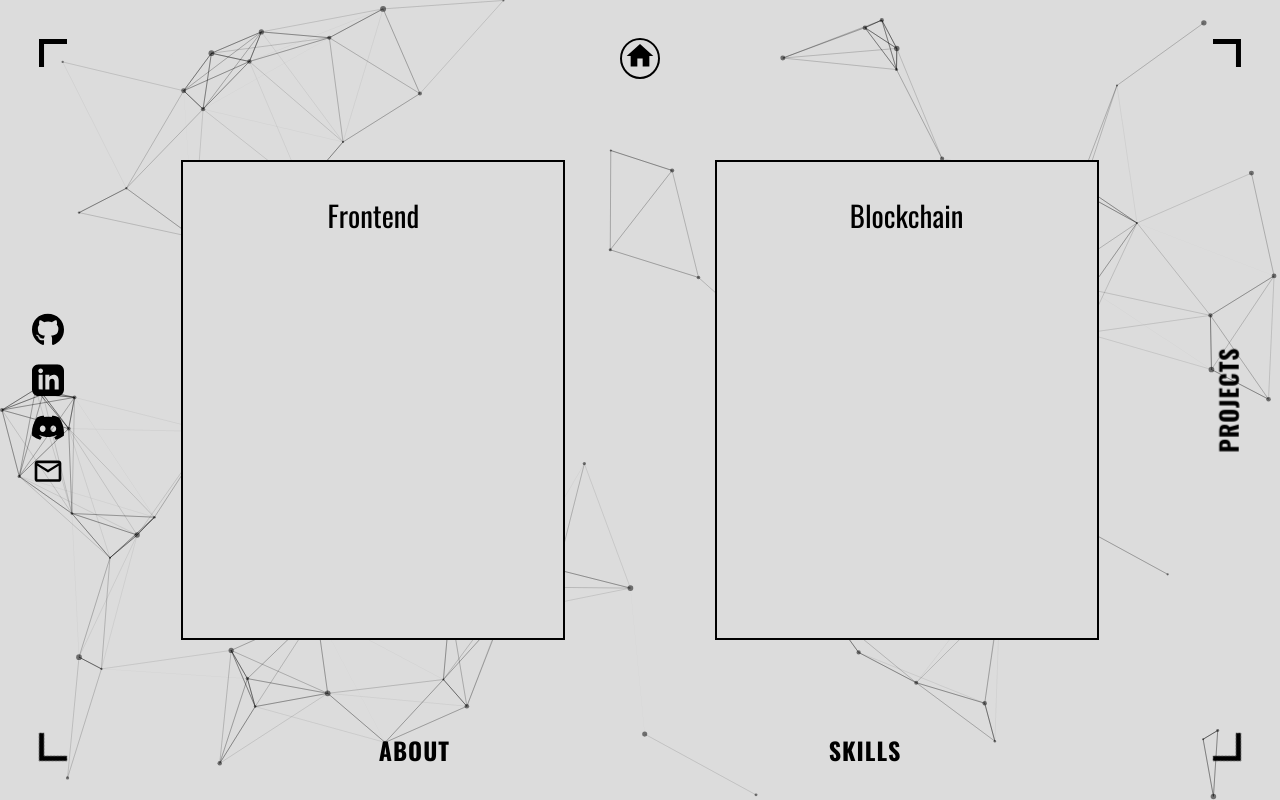
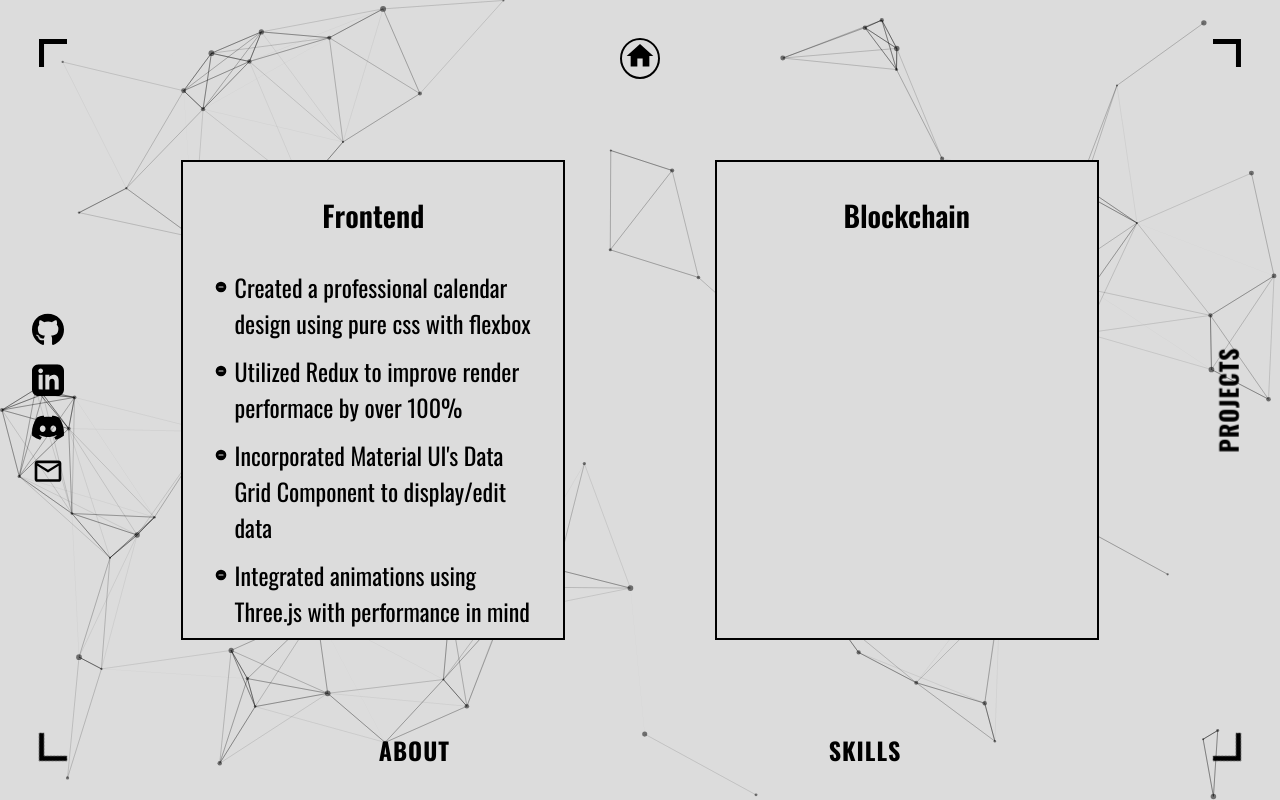
Before and after one commit to jeffreyhu16/portfolio-website, a React (Create React App) app: page /skills in a window 1280 px wide. Built offline with nearby package versions, Linux system fonts and the light colour scheme.

Commit message:
add frontend skill description

```diff
--- a/src/components/SkillsPage.jsx
+++ b/src/components/SkillsPage.jsx
@@ -2,6 +2,7 @@ import React from 'react';
 import styled from 'styled-components';
 import LinkParticle from './subComponents/LinkParticle';
 import SocialIcons from './subComponents/SocialIcons';
+import { BulletPoint } from './subComponents/Svgs';
 
 const Box = styled.div`
     background-color: ${props => props.theme.body};
@@ -17,13 +18,16 @@ const Main = styled.div`
     }
 `
 
-const Title = styled.div`
-
+const Description = styled.div`
+    color: ${props => props.theme.color};
 `
 
-const Description = styled.div`
-    color: ${props => props.theme.color};
-
+const Bullet = styled.div`
+    ${Main}:hover &{
+        &{
+            fill: #dcdcdc
+        }
+    }
 `
 
 export default function SkillsPage(props) {
@@ -32,14 +36,37 @@ export default function SkillsPage(props) {
 
     return (
         <Box className='skills-container'>
-            <Main className='skills-content flex'>
-                <Title className='skills-content-title'>Frontend</Title>
+            <Main className='skills-content'>
+                <h3 className='skills-content-title'>Frontend</h3>
                 <Description className='skills-content-desc'>
-
+                    <div className="skills-point-container">
+                        <Bullet>
+                            <BulletPoint />
+                        </Bullet>
+                        <div className="skills-point">Created a professional calendar design using pure css with flexbox</div>
+                    </div>
+                    <div className="skills-point-container">
+                        <Bullet>
+                            <BulletPoint />
+                        </Bullet>
+                        <div className="skills-point">Utilized Redux to improve render performace by over 100%</div>
+                    </div>
+                    <div className="skills-point-container">
+                        <Bullet>
+                            <BulletPoint />
+                        </Bullet>
+                        <div className="skills-point">Incorporated Material UI's Data Grid Component to display/edit data</div>
+                    </div>
+                    <div className="skills-point-container">
+                        <Bullet>
+                            <BulletPoint />
+                        </Bullet>
+                        <div className="skills-point">Integrated animations using Three.js with performance in mind</div>
+                    </div>
                 </Description>
             </Main>
             <Main className='skills-content flex'>
-                <Title className='skills-content-title'>Blockchain</Title>
+                <h2 className='skills-content-title'>Blockchain</h2>
                 <Description className='skills-content-desc'>
 
                 </Description>
--- a/src/components/subComponents/Svgs.jsx
+++ b/src/components/subComponents/Svgs.jsx
@@ -107,3 +107,22 @@ export const Develope = (props) => {
         </svg>
     )
 }
+
+export const BulletPoint = (props) => {
+    return (
+        <svg
+            width="36px"
+            height="36px"
+            viewBox="0 0 36 36"
+            version="1.1"
+            preserveAspectRatio="xMidYMid meet"
+            xmlns="http://www.w3.org/2000/svg"
+            className='icon-bullet-point'
+            // xmlns:xlink="http://www.w3.org/1999/xlink"
+        >
+            <title>minus-circle-solid</title>
+            <path fill={props.fill} d="M18,2A16,16,0,1,0,34,18,16,16,0,0,0,18,2Zm6,17.5H12a1.5,1.5,0,0,1,0-3H24a1.5,1.5,0,0,1,0,3Z" class="clr-i-solid clr-i-solid-path-1"></path>
+            <rect x="0" y="0" width="36" height="36" fill-opacity="0" />
+        </svg>
+    )
+}
--- a/src/index.css
+++ b/src/index.css
@@ -46,6 +46,11 @@ h1 {
     top: 70%;
     left: 50%;
     transform: translate(-50%, -50%);
+}
+
+.icon-bullet-point {
+    width: 0.5em;
+    margin-right: 0.3em;
 }
 
 .img-solidity {
@@ -271,15 +276,20 @@ h1 {
 }
 
 .skills-content-title {
-    display: flex;
-    justify-content: center;
-    align-items: center;
+    text-align: center;
+    font-weight: 600;
     font-size: calc(1rem + 1vw);
+    margin-bottom: 2rem;
 }
 
 .skills-content-desc {
-    font-size: calc(0.6em + 1vw);
-    padding: 0.5em 0;
+    font-size: 1.5rem;
+}
+
+.skills-point-container {
+    display: flex;
+    align-items: flex-start;
+    margin-bottom: 0.5em;
 }
 
 .particle-container {
```
Also changed, not shown: public/bullet-point.svg (added).
